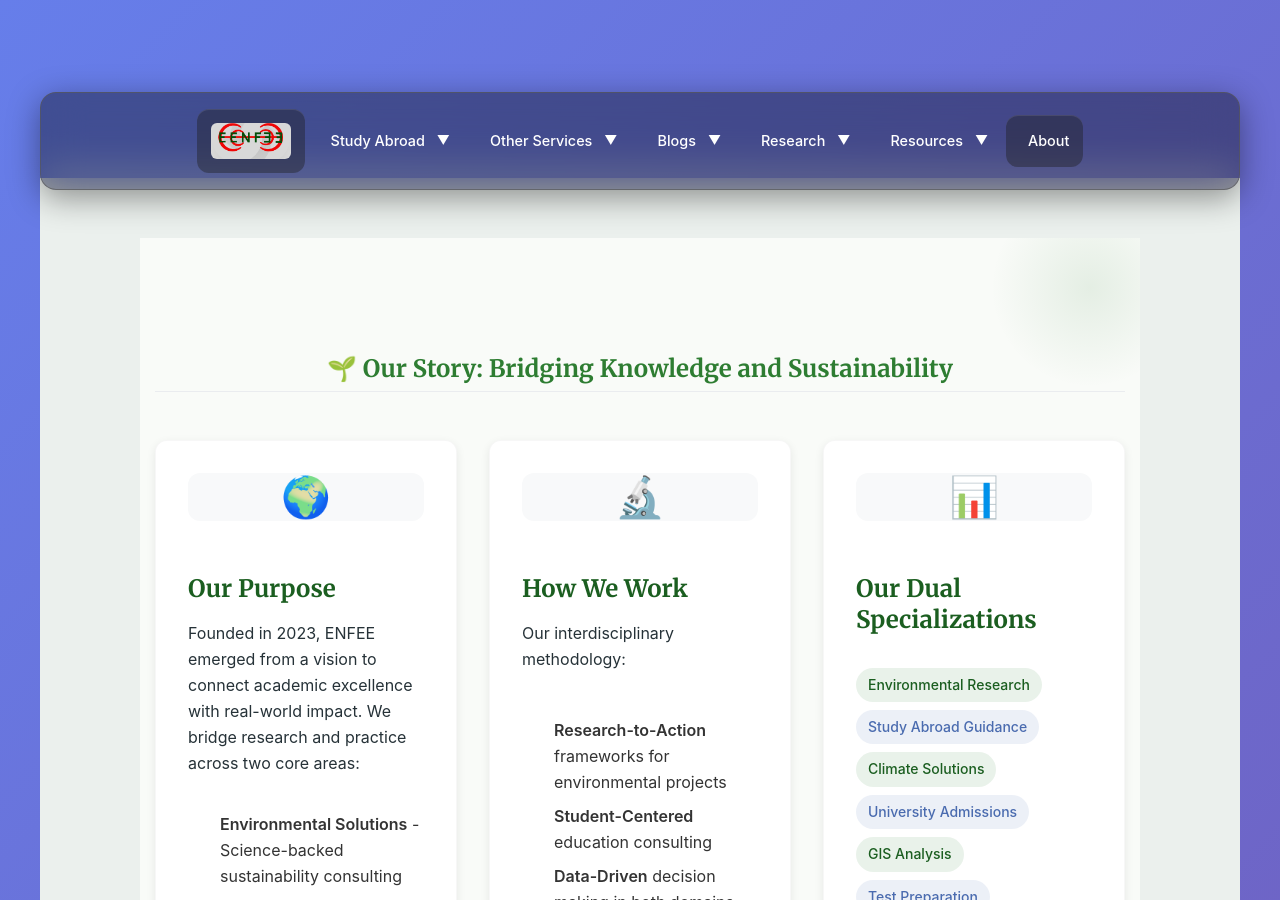
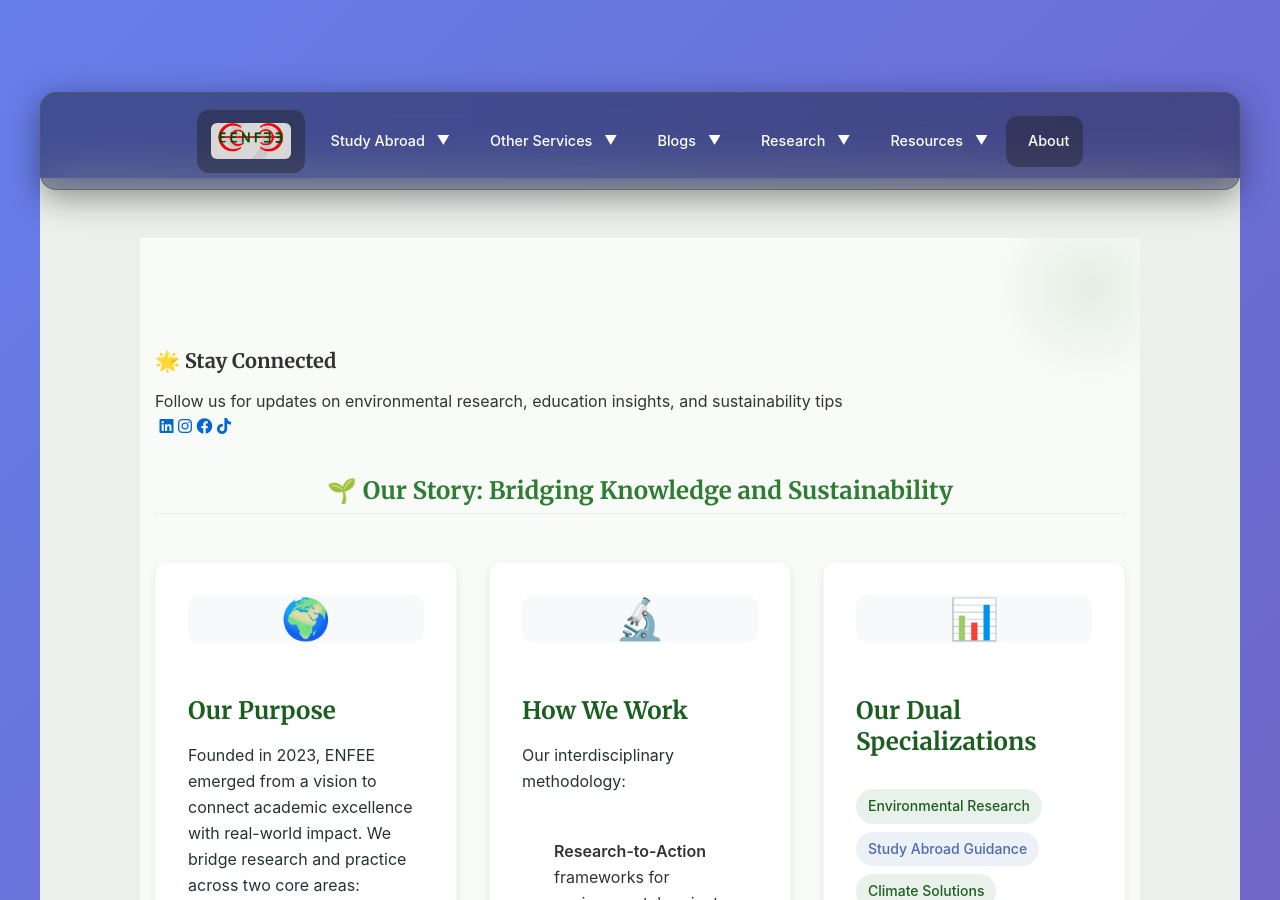
Before and after one commit to eenfee/eenfee.github.io, a Jekyll site: the page built from pages/about.html, in a window 1280 px wide and 900 px high. Built offline with Jekyll 4.4.1, drawn with Linux system fonts in a browser that asks for light colours; nearby versions of some CDN libraries; some web fonts are replaced.

Commit message:
enfee about update

```diff
--- a/pages/about.html
+++ b/pages/about.html
@@ -7,6 +7,32 @@ permalink: /about/
 
 <section class="about-section">
   <div class="container">
+
+    <!-- Social Media Follow Section -->
+    <div class="social-follow-banner">
+      <div class="social-follow-content">
+        <h3 class="social-follow-title">🌟 Stay Connected</h3>
+        <p class="social-follow-text">Follow us for updates on environmental research, education insights, and sustainability tips</p>
+        <div class="social-follow-links">
+          <a href="https://x.com/x_eenfee" target="_blank" rel="noopener noreferrer" aria-label="Follow us on X (Twitter)" class="social-icon-link">
+            <i class="fa-brands fa-x-twitter"></i>
+          </a>
+          <a href="https://www.linkedin.com/in/eenfee" target="_blank" rel="noopener noreferrer" aria-label="Follow us on LinkedIn" class="social-icon-link">
+            <i class="fa-brands fa-linkedin"></i>
+          </a>
+          <a href="https://www.instagram.com/eenfee_official/" target="_blank" rel="noopener noreferrer" aria-label="Follow us on Instagram" class="social-icon-link">
+            <i class="fa-brands fa-instagram"></i>
+          </a>
+          <a href="https://www.facebook.com/profile.php?id=61582291474235" target="_blank" rel="noopener noreferrer" aria-label="Follow us on Facebook" class="social-icon-link">
+            <i class="fa-brands fa-facebook"></i>
+          </a>
+          <a href="https://www.tiktok.com/@eenfee_official" target="_blank" rel="noopener noreferrer" aria-label="Follow us on TikTok" class="social-icon-link">
+            <i class="fa-brands fa-tiktok"></i>
+          </a>
+        </div>
+      </div>
+    </div>
+
     <h2 class="section-title">🌱 Our Story: Bridging Knowledge and Sustainability</h2>
 
     <div class="about-grid">
```
